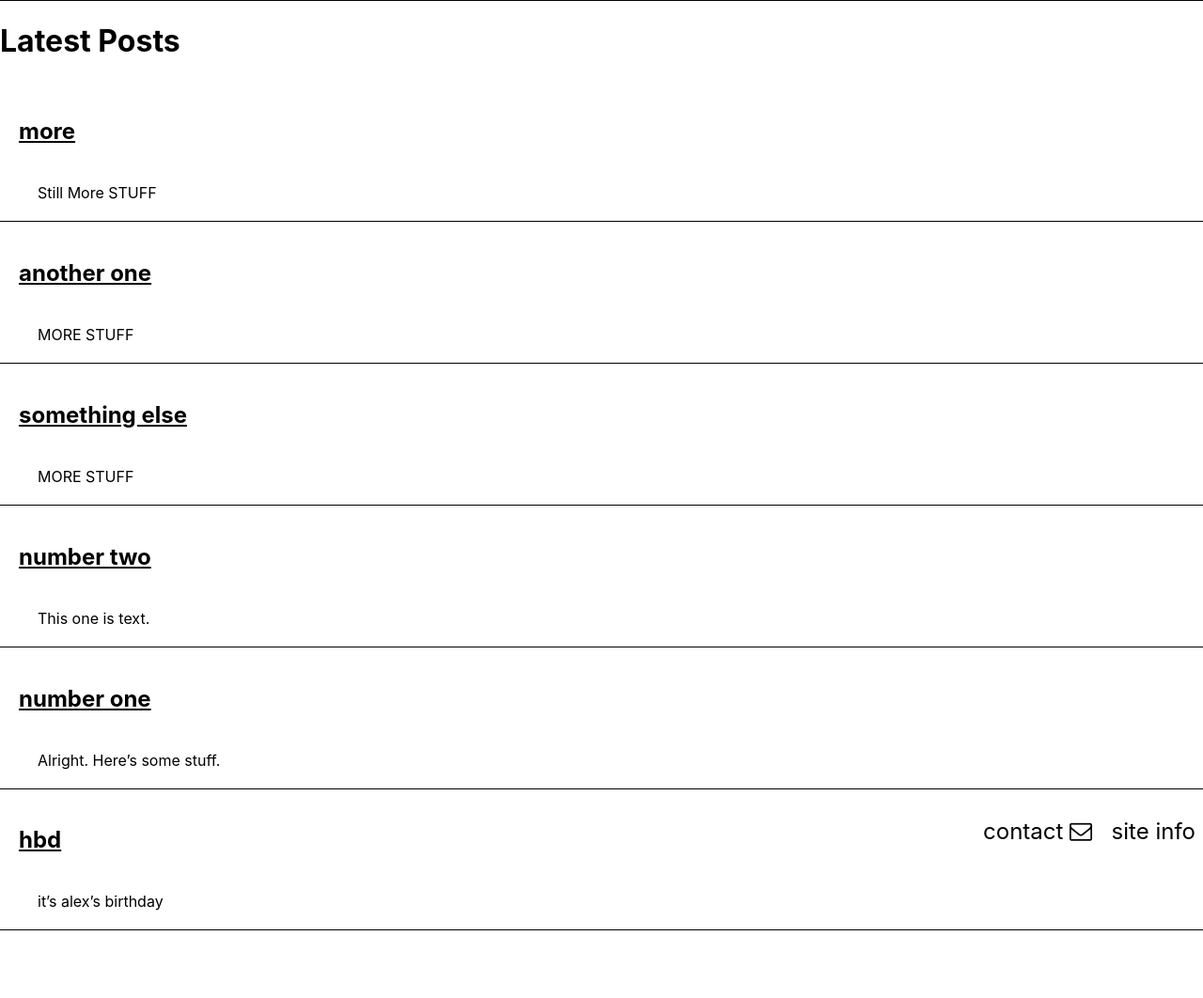
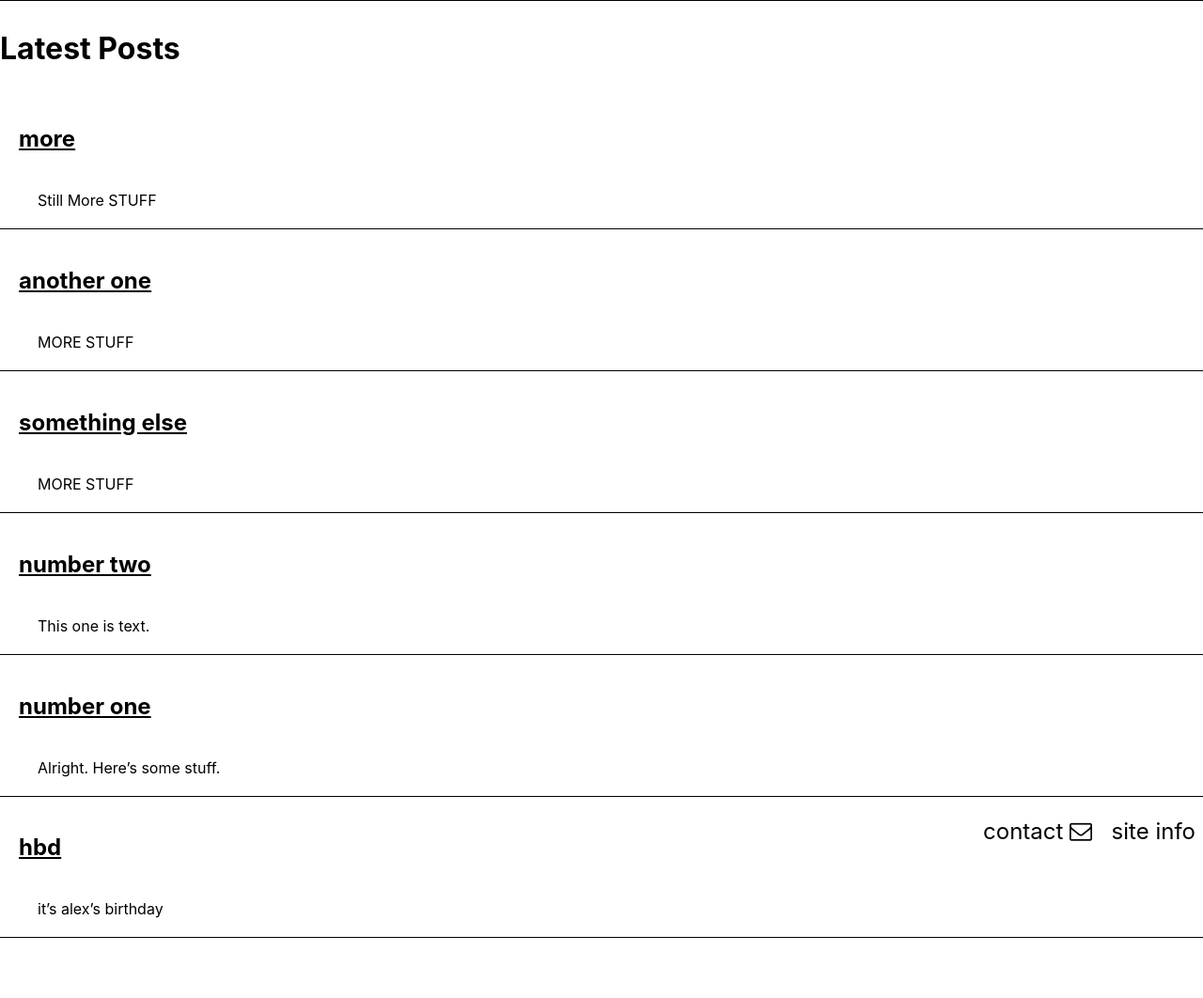
Before and after one commit to taxihelms0/alexiansmith.com, a Jekyll site: the page built from blog.html, in a window 1280 px wide. Shown: the whole page at 94% size. Built offline with Jekyll 4.4.1, drawn with Linux system fonts in a browser that asks for light colours.

Commit message:
smaller menu font adjust margins

```diff
--- a/_sass/main.scss
+++ b/_sass/main.scss
@@ -36,10 +36,6 @@
   // padding-right:1rem;
   margin-right:0;
   margin-left:0;
-}
-
-.content form input, textarea{
-  font-size:125%;
 }
 
 // links
@@ -167,7 +163,7 @@
   // left:8px;
   // top:8px;
   // right:8px;
-  margin-top: 1.5rem;
+  margin-top: 2rem;
 }
 .doubleMenu {
   margin-top: 3rem!important;
@@ -176,7 +172,7 @@
   margin-top: 4.5rem!important;
 }
 .mobileMenu {
-  margin-top: 4.5rem!important;
+  margin-top: 5rem!important;
 }
 /* end nav styling */
 
@@ -204,6 +200,9 @@
   margin-top:2rem;
 }
 
+.content form input, textarea{
+  font-size:125%;
+}
 
 form input {
   //padding: 1rem;
--- a/_sass/responsive.scss
+++ b/_sass/responsive.scss
@@ -45,7 +45,7 @@
     }
     .topnav.responsive a.current {
       margin-left:1rem;
-      font-size: 3.5em;
+      // font-size: 3.5em;
       padding-top:0;
     }
 
```
